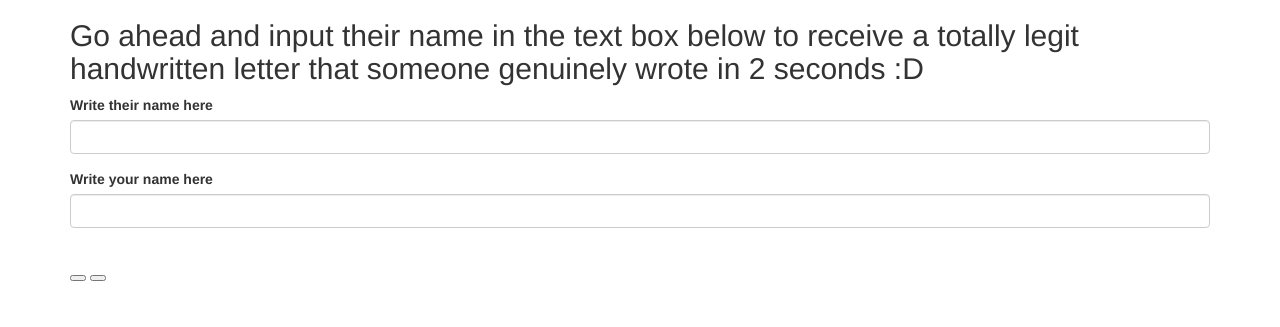
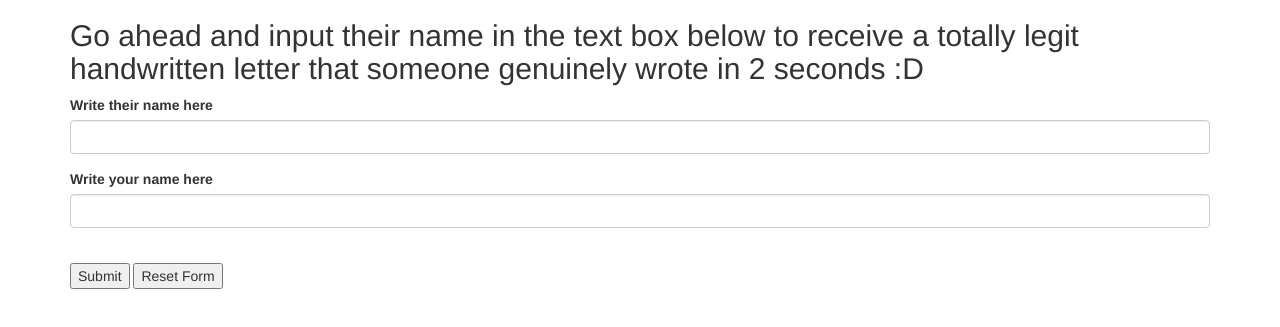
Before and after one commit to gylesb/letter, a plain HTML site: page index.html in a window 1280 px wide. Shown: the part 111-438 px from the top of the page. Drawn offline with Linux system fonts and the light colour scheme.

Commit message:
Change button styling

```diff
--- a/index.html
+++ b/index.html
@@ -26,8 +26,8 @@
         </div>
       </form>
       <br>
-      <button type="submit" name="btn"></button>
-      <button type="reset form" name="btn"></button>
+      <button type="submit" name="btn">Submit</button>
+      <button type="reset" name="btn">Reset Form</button>
       <div id="story">
         <h2>My dearest <span class="name"></span></h2>
         <br>
```
